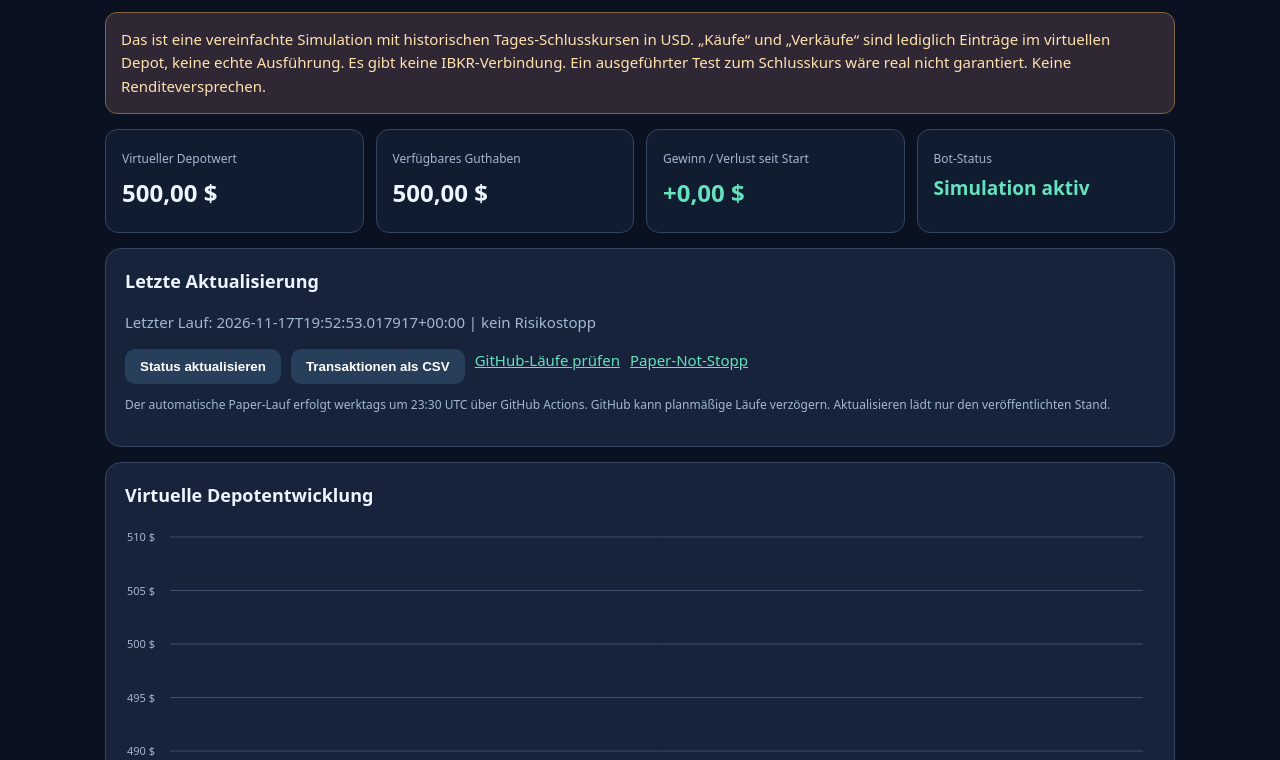
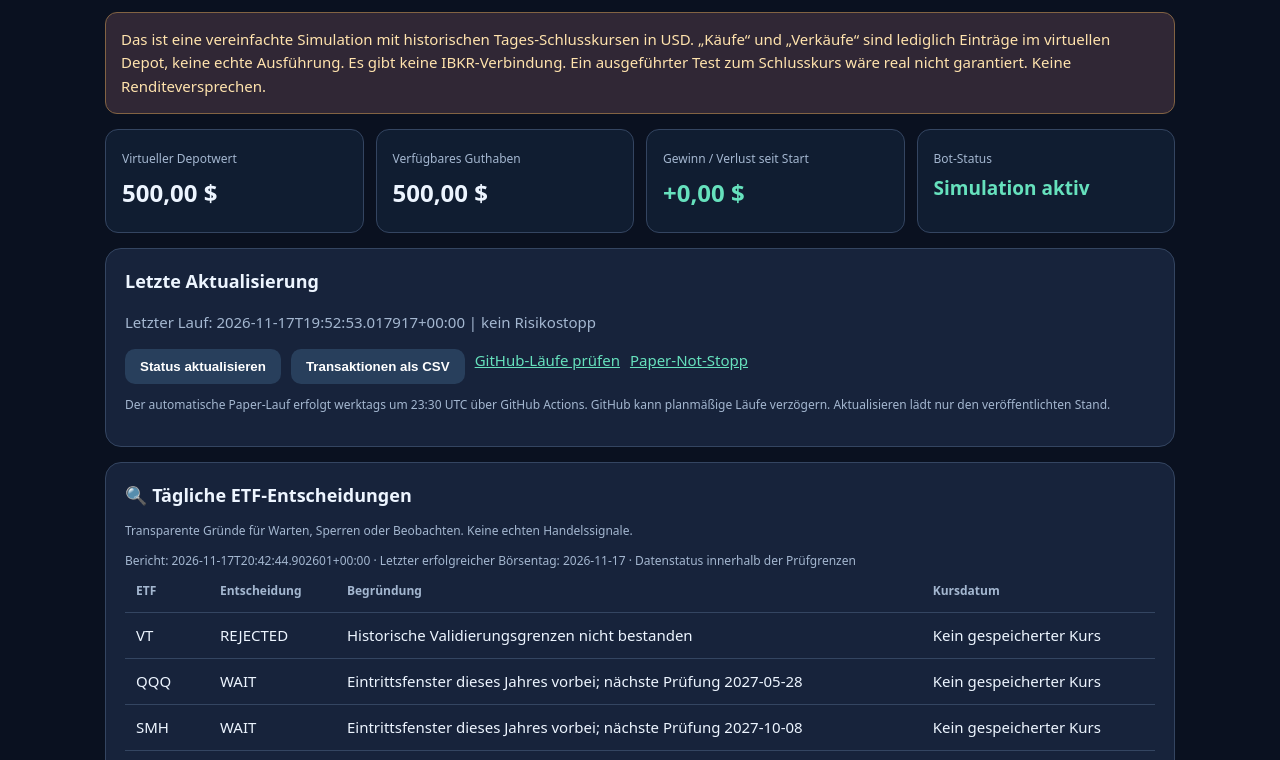
Before and after one commit to reinerwolpers-oss/ETF-Strategy-Lab, a plain HTML site: page paper.html in a window 1280 px wide. Shown: the part 158-918 px from the top of the page. Drawn offline with Linux system fonts and the light colour scheme.

Commit message:
Dashboard 4.3: daily reasons, data freshness and five ETF decisions

```diff
--- a/paper.html
+++ b/paper.html
@@ -1,5 +1,5 @@
 <!doctype html>
-<html lang="de"><head><meta charset="utf-8"><meta name="viewport" content="width=device-width,initial-scale=1"><title>ETF Saison-Bot 4.2 · Paper-Trading</title>
+<html lang="de"><head><meta charset="utf-8"><meta name="viewport" content="width=device-width,initial-scale=1"><title>ETF Saison-Bot 4.3 · Paper-Trading</title>
 <style>
 :root{color-scheme:dark;--bg:#0a1120;--panel:#17233b;--line:#344561;--txt:#edf5ff;--muted:#a4b7d0;--mint:#66e1bd;--red:#ff9cab}
 *{box-sizing:border-box}body{background:var(--bg);color:var(--txt);font:15px/1.55 system-ui,sans-serif;margin:0}main{max-width:1100px;margin:auto;padding:26px 15px 70px}
@@ -12,7 +12,7 @@ a{color:var(--mint)}.badge{display:inline-block;background:#204a40;color:#98eed5
 table{border-collapse:collapse;width:100%;min-width:620px}th,td{border-bottom:1px solid var(--line);padding:11px;text-align:left}th{font-size:12px;color:var(--muted)}button{background:var(--mint);color:#062921;border:0;border-radius:10px;padding:10px 15px;font-weight:800;cursor:pointer}ul{padding-left:20px}.chart{width:100%;height:260px;display:block}.tools{display:flex;gap:10px;flex-wrap:wrap}.tools button{background:#283f5c;color:#fff}.riskrow{padding:8px 0;border-bottom:1px solid var(--line)}@media(max-width:740px){.grid{grid-template-columns:repeat(2,minmax(0,1fr))}}
 </style></head>
 <body><main><nav><a href="./">← ETF Strategy Lab</a> · <a href="./seasonal.html">Saison-Scanner</a></nav>
-<h1>🧪 ETF Saison Paper-Trading 4.2</h1>
+<h1>🧪 ETF Saison Paper-Trading 4.3</h1>
 <p><span class="badge">NUR VIRTUELLES DEPOT · KEINE BROKERORDERS</span></p>
 <div class="warn">Das ist eine vereinfachte Simulation mit historischen Tages-Schlusskursen in USD. „Käufe“ und „Verkäufe“ sind lediglich Einträge im virtuellen Depot, keine echte Ausführung. Es gibt keine IBKR-Verbindung. Ein ausgeführter Test zum Schlusskurs wäre real nicht garantiert. Keine Renditeversprechen.</div>
 <div class="grid" style="margin-top:15px">
@@ -22,6 +22,7 @@ table{border-collapse:collapse;width:100%;min-width:620px}th,td{border-bottom:1p
 <div class="metric"><span class="muted">Bot-Status</span><b id="mode" style="font-size:19px">–</b></div>
 </div>
 <section class="panel"><h2>Letzte Aktualisierung</h2><p id="updated">Lade …</p><div class="tools"><button id="refresh">Status aktualisieren</button><button id="csv">Transaktionen als CSV</button><a href="https://github.com/reinerwolpers-oss/ETF-Strategy-Lab/actions/workflows/paper-trading.yml">GitHub-Läufe prüfen</a><a href="https://github.com/reinerwolpers-oss/ETF-Strategy-Lab/blob/main/config/paper-settings.json">Paper-Not-Stopp</a></div><p class="muted">Der automatische Paper-Lauf erfolgt werktags um 23:30 UTC über GitHub Actions. GitHub kann planmäßige Läufe verzögern. Aktualisieren lädt nur den veröffentlichten Stand.</p></section>
+<section class="panel"><h2>🔍 Tägliche ETF-Entscheidungen</h2><p class="muted">Transparente Gründe für Warten, Sperren oder Beobachten. Keine echten Handelssignale.</p><div id="decisionMeta" class="muted">Bericht wird geladen …</div><div class="wrap"><table><thead><tr><th>ETF</th><th>Entscheidung</th><th>Begründung</th><th>Kursdatum</th></tr></thead><tbody id="decisionRows"><tr><td colspan="4">Noch keine bestätigte Auswertung.</td></tr></tbody></table></div></section>
 <section class="panel"><h2>Virtuelle Depotentwicklung</h2><canvas id="curve" class="chart" aria-label="Virtuelle Depotkurve"></canvas><div id="riskSummary" class="muted">Lade …</div></section><section class="panel"><h2>Bevorstehende saisonale Fenster</h2><p id="calendar">Lade …</p></section><section class="panel"><h2>Offene virtuelle Positionen</h2><div class="wrap"><table><thead><tr><th>ETF-Ticker</th><th>Stück</th><th>Simulierter Einstieg in USD</th><th>Einstiegsdatum</th><th>Ausstieg geplant</th><th>Letzter Kurs</th><th>Unrealisiert</th></tr></thead><tbody id="positions"><tr><td colspan="7">Lade …</td></tr></tbody></table></div></section>
 <section class="panel"><h2>Virtuelle Transaktionen</h2><div class="wrap"><table><thead><tr><th>Datum</th><th>ETF</th><th>Aktion</th><th>Stück</th><th>Simulierter Preis (USD)</th><th>Grund</th></tr></thead><tbody id="trades"><tr><td colspan="6">Lade …</td></tr></tbody></table></div></section>
 <section class="panel"><h2>Sicherheitsregeln</h2><ul>
@@ -48,6 +49,35 @@ function chart(history){
  ctx.beginPath();ctx.strokeStyle='#66e1bd';ctx.lineWidth=2.5;
  values.forEach((v,i)=>{let x=45+(values.length===1?.5:i/(values.length-1))*(w-58),y=15+(high-v)/(high-low||1)*(h-46);if(i)ctx.lineTo(x,y);else ctx.moveTo(x,y)});ctx.stroke();
  ctx.fillText(history[0].date,45,h-7);ctx.fillText(history.at(-1).date,Math.max(45,w-112),h-7);
+}
+async function decisions(){
+ try {
+  const response=await fetch('./data/paper-decisions.json?cache='+Date.now(),{cache:'no-store'});
+  if(!response.ok)throw Error('Der automatische Entscheidungsbericht wurde noch nicht veröffentlicht.');
+  const report=await response.json();
+  if(report.version!==1||report.mode!=='PAPER_ONLY'||!Array.isArray(report.decisions))
+   throw Error('Ungültiges Berichtsformat.');
+  const hours=(Date.now()-Date.parse(report.generated_at))/3600000;
+  const reportFresh=Number.isFinite(hours)&&hours>=-1&&hours<=48;
+  const flags=[];
+  if(!reportFresh)flags.push('Bericht veraltet');
+  if(!report.bot_fresh)flags.push('Paper-Bot nicht aktuell');
+  if(!report.season_fresh)flags.push('Saisondaten veraltet');
+  if(report.kill_switch_active)flags.push('Not-Stopp aktiv');
+  if(report.portfolio_halted)flags.push('Risikostopp aktiv');
+  $('decisionMeta').textContent='Bericht: '+report.generated_at+
+   ' · Letzter erfolgreicher Börsentag: '+(report.last_market_day||'keiner')+
+   (flags.length?' · ⚠ '+flags.join(' · '):' · Datenstatus innerhalb der Prüfgrenzen');
+  renderRows('decisionRows',report.decisions.map(x=>[
+    x.ticker,
+    !reportFresh?'NICHT AKTUELL':x.action,
+    !reportFresh?'Der veröffentlichte Bericht ist älter als 48 Stunden. '+x.reason:x.reason,
+    x.last_quote_date||'Kein gespeicherter Kurs'
+   ]),4,'Noch keine ETF-Prüfungen.');
+ }catch(e){
+   $('decisionMeta').textContent='Entscheidungsbericht nicht verfügbar: '+e.message;
+   renderRows('decisionRows',[],4,'Keine geprüften aktuellen Entscheidungen.');
+ }
 }
 async function calendar(){
  try{
@@ -77,5 +107,5 @@ $('updated').textContent='Letzter Lauf: '+(d.last_run||'noch keiner')+' | '+(d.h
 renderRows('positions',Object.entries(d.positions||{}).map(([ticker,p])=>{const price=d.quotes?.[ticker]?.close_usd;return [ticker,p.qty,money(p.entry_price),p.entry_date,p.planned_exit_date||'Noch nicht gespeichert',price?money(price):'–',price?money((price-p.entry_price)*p.qty):'–']}),7,'Keine offenen virtuellen Positionen.');
 renderRows('trades',(d.trades||[]).slice(-40).reverse().map(x=>[x.date,x.ticker,x.side,x.qty,money(x.estimated_price_usd),x.reason]),6,'Noch keine virtuellen Käufe oder Verkäufe. Es werden keine rückwirkenden Positionen eröffnet.');
 }catch(e){$('updated').textContent='Keine verifizierten Paper-Daten: '+e.message;$('mode').textContent='Nicht bestätigt';}}
-$('refresh').onclick=()=>{load();calendar()};$('csv').onclick=saveCsv;load();calendar();
+$('refresh').onclick=()=>{load();calendar();decisions()};$('csv').onclick=saveCsv;load();calendar();decisions();
 </script></body></html>
```
